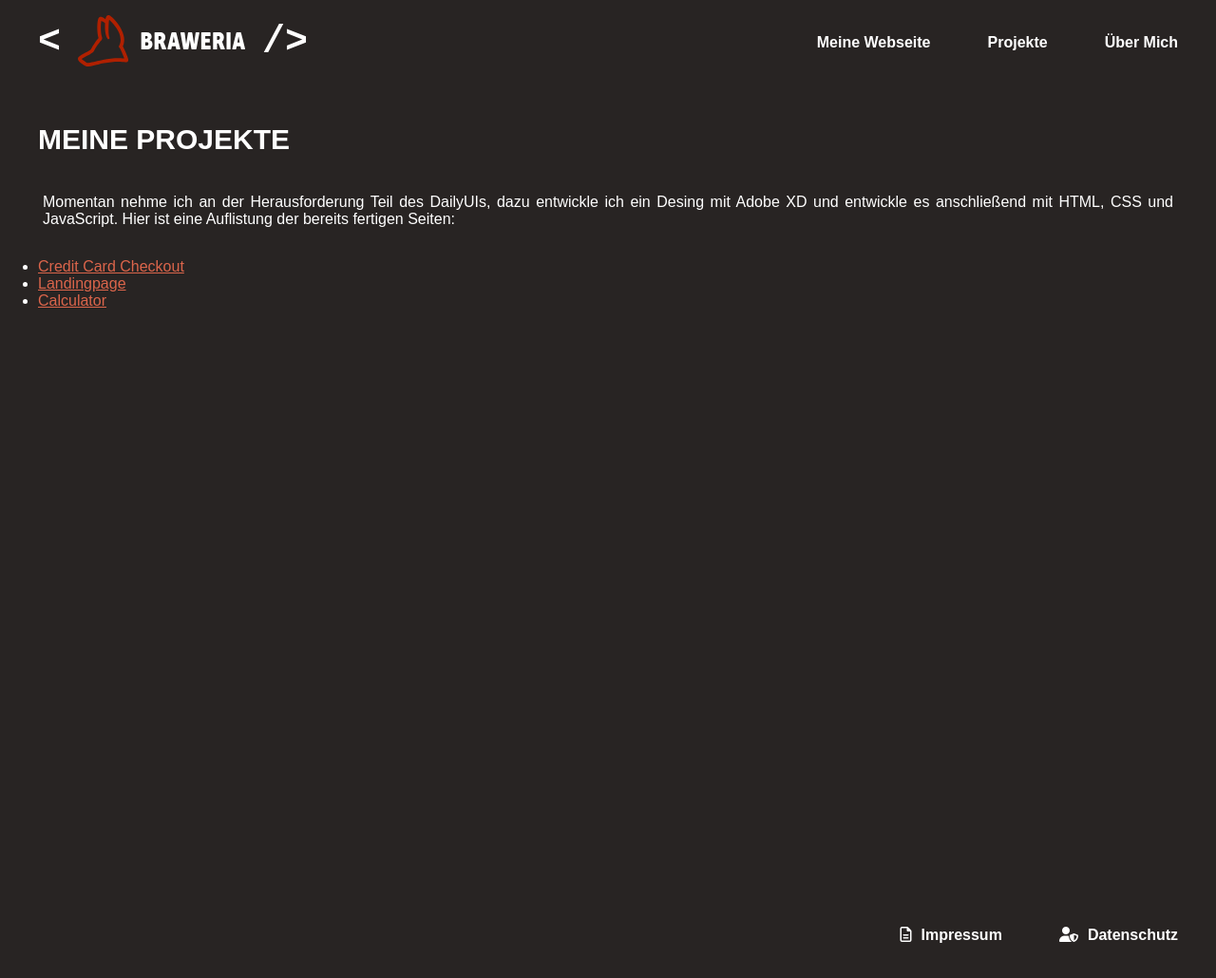
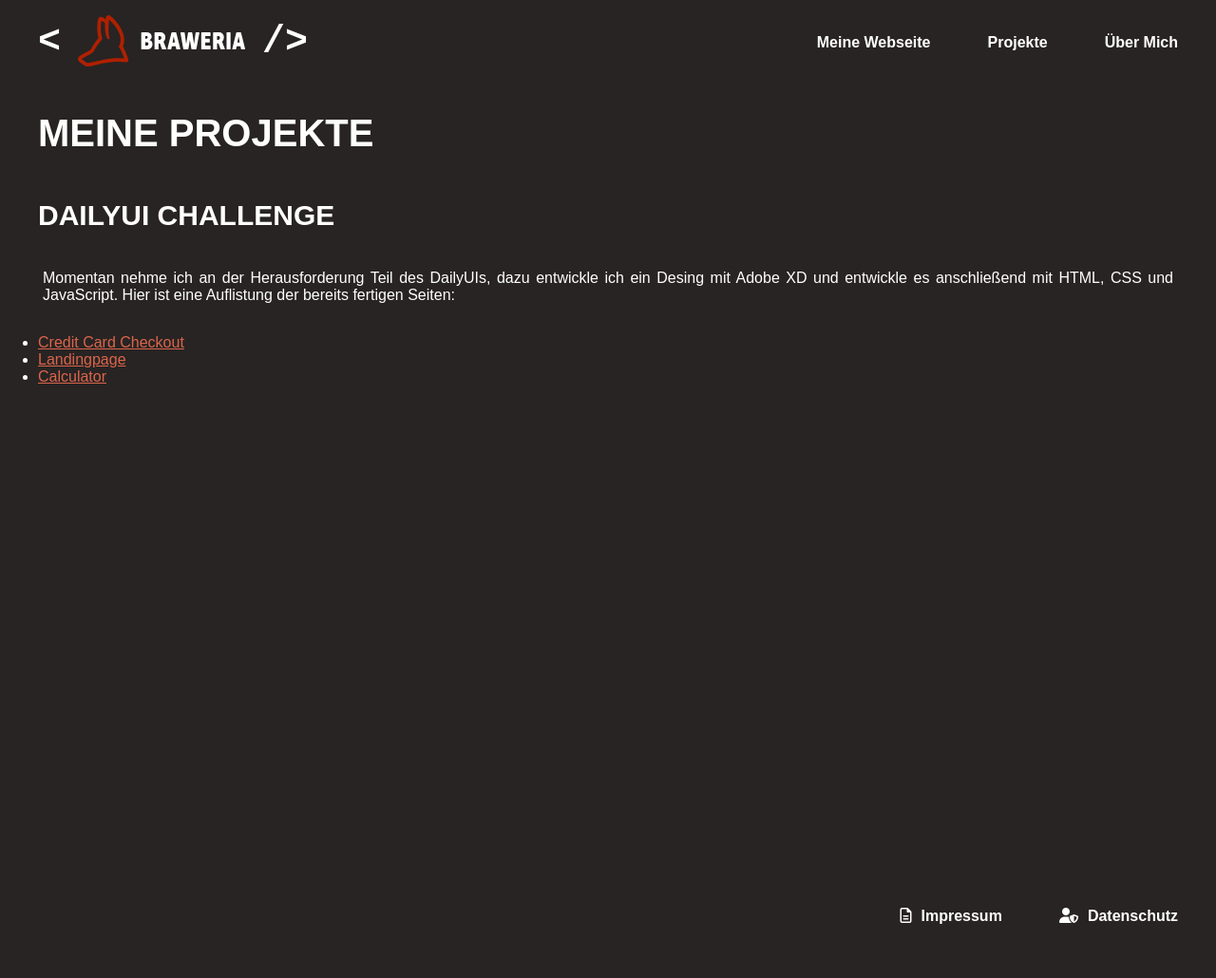
Before and after one commit to wiktoriavh/braweria.github.io, a Jekyll site: the page built from projekte.html, in a window 1280 px wide. Shown: the whole page at 95% size. Built offline with Jekyll 4.4.1, drawn with Linux system fonts in a browser that asks for light colours; nearby versions of some CDN libraries; some web fonts are replaced; comment, search, counter and statistics services are not loaded.

Commit message:
Update projekte.html

```diff
--- a/projekte.html
+++ b/projekte.html
@@ -6,7 +6,8 @@
 <div class="site">
 		<div class="container">
 
-			<h2>Meine Projekte</h2>
+			<h1>Meine Projekte</h1>
+			<h2>DailyUI Challenge</h1>
 			<p>Momentan nehme ich an der Herausforderung Teil des DailyUIs, dazu entwickle ich ein Desing mit Adobe XD und entwickle es anschließend mit HTML, CSS und JavaScript. Hier ist eine Auflistung der bereits fertigen Seiten:</p>
 			<ul>
 				<li><a href="dailyUI/daily-ui-002.html">Credit Card Checkout</a></li>
```
